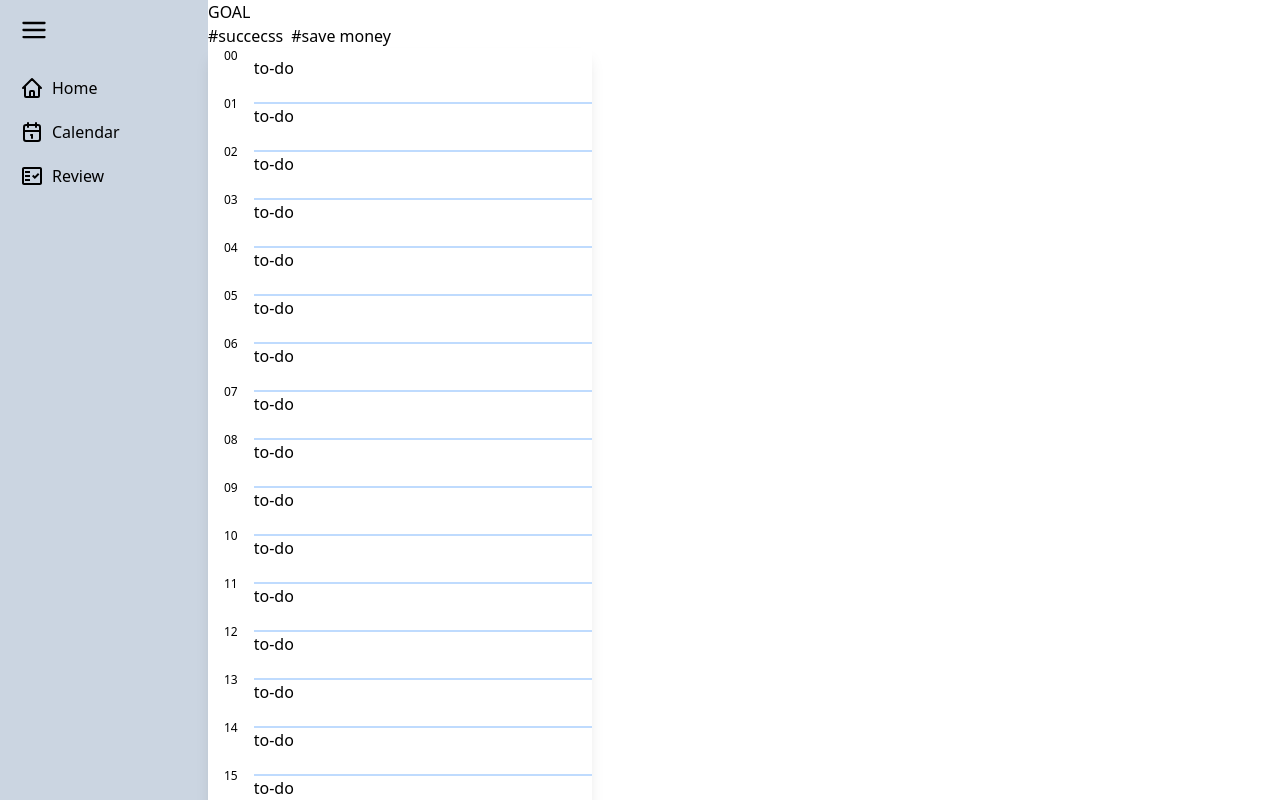
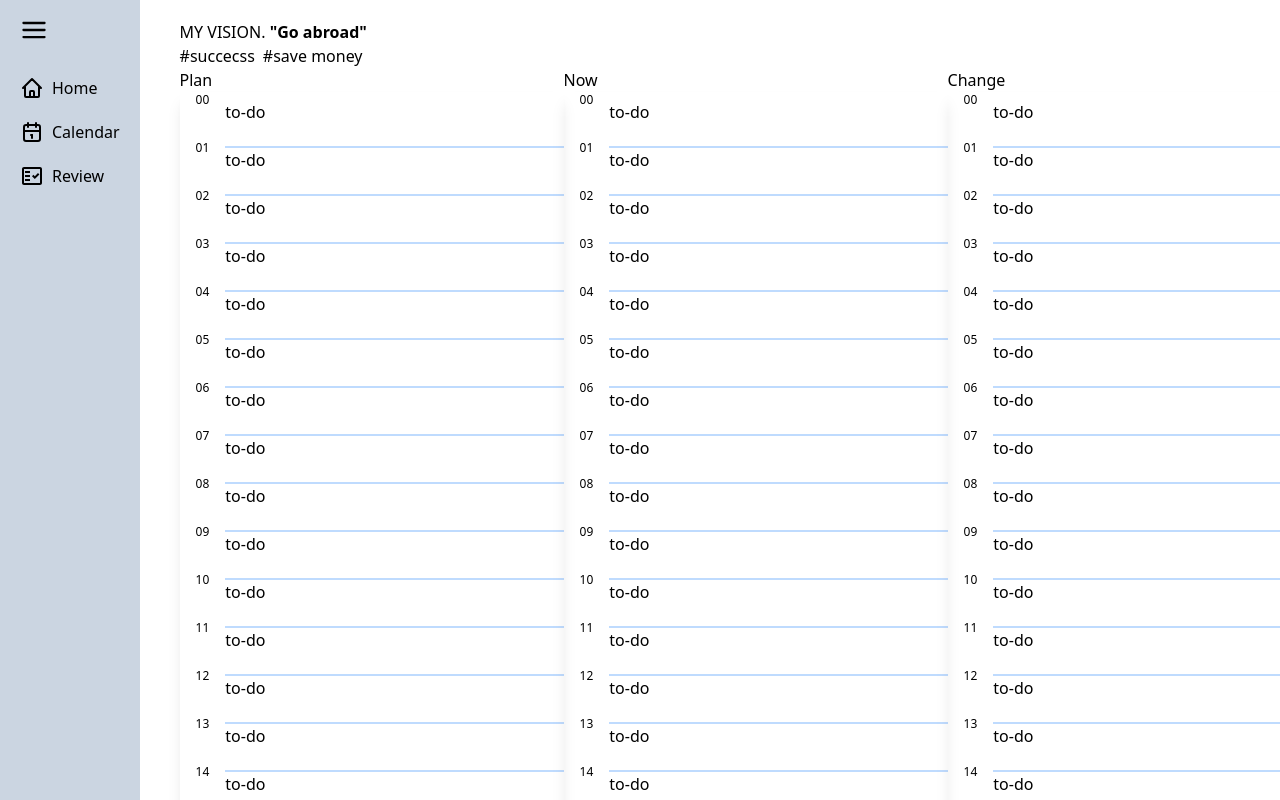
Before and after one commit to YDayeon/vision-maker, a Next.js app: page / in a window 1280 px wide. Built offline with nearby package versions, Linux system fonts and the light colour scheme.

Commit message:
make layout

```diff
--- /dev/null
+++ b/src/components/Layout.tsx
@@ -0,0 +1,14 @@
+import NavBar from "./Navbar";
+
+type Props = {
+  children: React.ReactNode;
+};
+
+export default function Layout({ children }: Props) {
+  return (
+    <div className="w-screen h-screen flex">
+      <NavBar />
+      <main className="w-full">{children}</main>
+    </div>
+  );
+}
--- a/src/pages/_app.tsx
+++ b/src/pages/_app.tsx
@@ -1,6 +1,12 @@
 import "@/styles/globals.css";
 import type { AppProps } from "next/app";
+import Layout from "src/components/Layout";
+import "tailwindcss/tailwind.css";
 
 export default function App({ Component, pageProps }: AppProps) {
-  return <Component {...pageProps} />;
+  return (
+    <Layout>
+      <Component {...pageProps} />
+    </Layout>
+  );
 }
--- a/src/pages/index.tsx
+++ b/src/pages/index.tsx
@@ -1,15 +1,7 @@
 import Head from "next/head";
-import { useState } from "react";
-import NavBar from "src/components/Navbar";
 import TimeContainer from "src/components/Time-Box";
 
 export default function Home() {
-  const [isFold, setIsFold] = useState(false);
-
-  const handleClick = () => {
-    setIsFold(!isFold);
-  };
-
   return (
     <>
       <Head>
@@ -18,22 +10,30 @@ export default function Home() {
         <meta name="viewport" content="width=device-width, initial-scale=1" />
         <link rel="icon" href="/favicon.ico" />
       </Head>
-      <main className="w-screen h-screen flex">
-        <NavBar />
-        <section className="relative">
+      <main>
+        <section className="px-10 pt-5">
           <header>
-            <h1>GOAL</h1>
-            <h3 className="flex gap-2">
-              <div>#succecss</div>
-              <div>#save money</div>
-            </h3>
+            <h1>
+              MY VISION. <strong>"Go abroad"</strong>
+            </h1>
+            <h2 className="flex gap-2">
+              <span>#succecss</span>
+              <span>#save money</span>
+            </h2>
           </header>
-          <section>
+          <section className="flex justify-between">
             <article>
+              <h3>Plan</h3>
               <TimeContainer />
             </article>
-            <article></article>
-            <article></article>
+            <article>
+              <h3>Now</h3>
+              <TimeContainer />
+            </article>
+            <article>
+              <h3>Change</h3>
+              <TimeContainer />
+            </article>
           </section>
         </section>
       </main>
```
